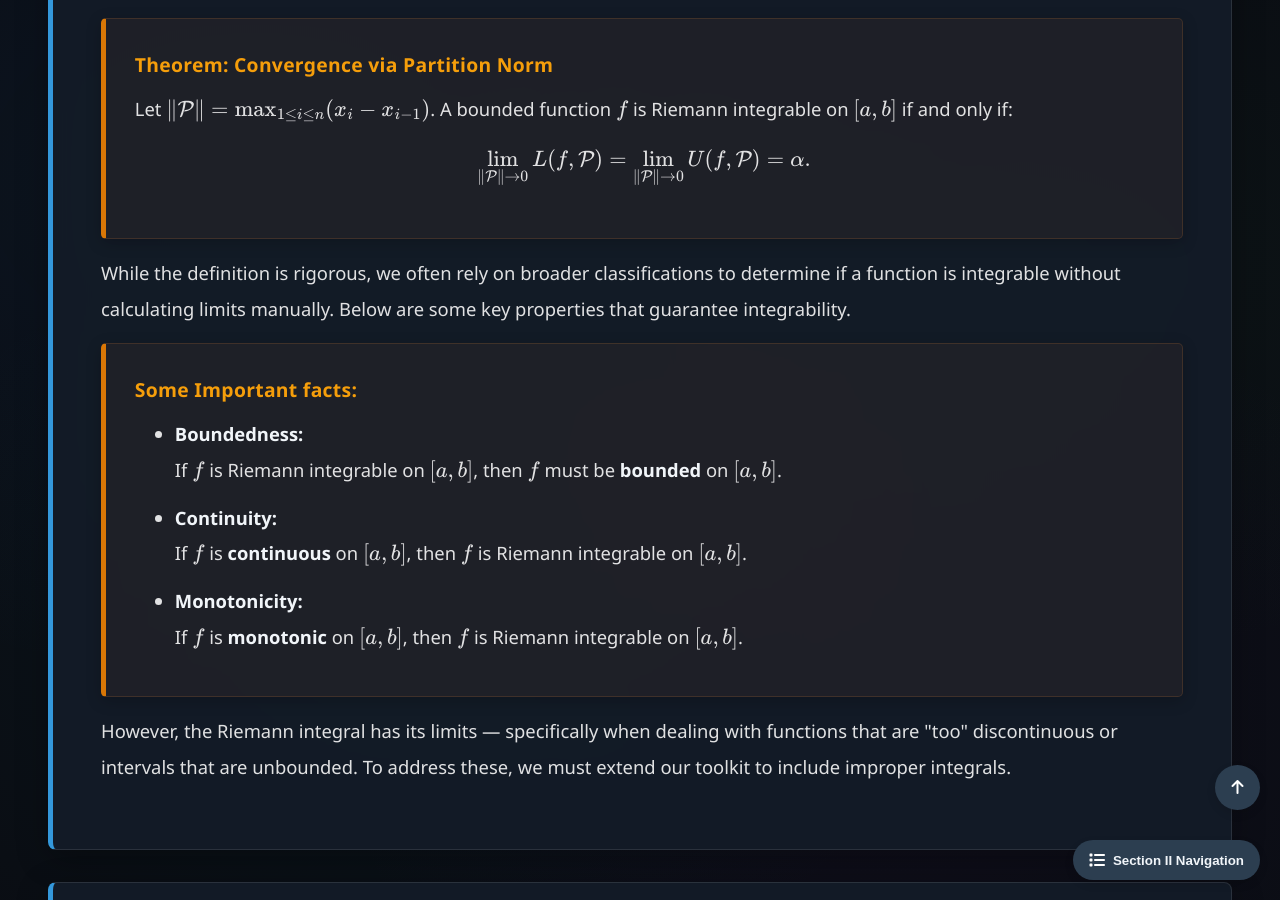
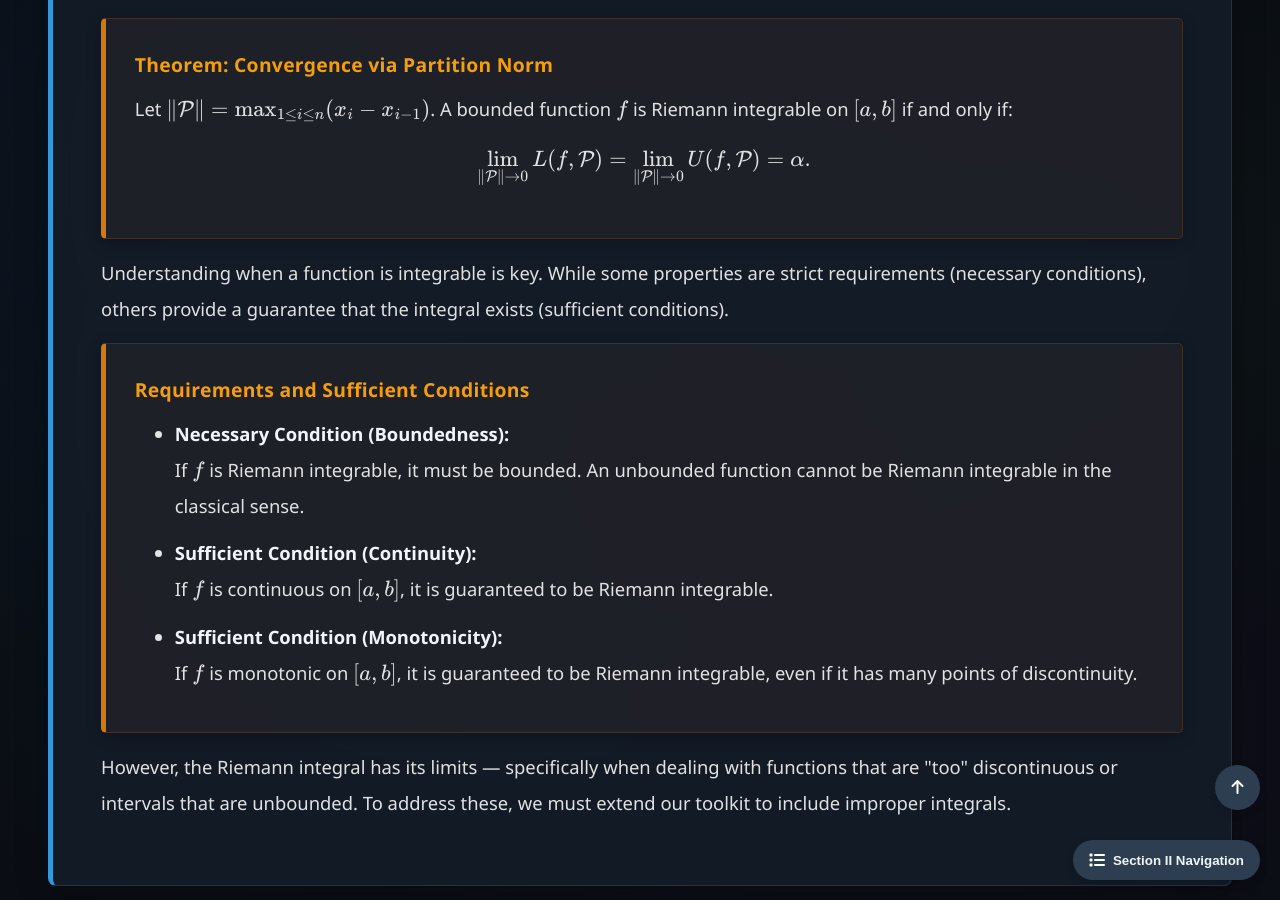
Before and after one commit to Yusukey01/yusukey01.github.io, a Jekyll site: the page built from Mathematics/Calculus/riemann.html, in a window 1280 px wide and 900 px high, scrolled down 2922 px. Built offline with Jekyll 4.4.1, drawn with Linux system fonts in a browser that asks for light colours.

Commit message:
revised explanations

```diff
--- a/Mathematics/Calculus/riemann.html
+++ b/Mathematics/Calculus/riemann.html
@@ -128,19 +128,19 @@ uses_python: false
                 </div>
 
                 <p>
-                    While the definition is rigorous, we often rely on broader classifications to determine if a function is integrable
-                    without calculating limits manually. Below are some key properties that guarantee integrability.
+                    Understanding when a function is integrable is key. While some properties are strict requirements (necessary conditions),
+                    others provide a guarantee that the integral exists (sufficient conditions).
                 </p>
 
                 <div class="theorem">
-                    <span class="theorem-title">Some Important facts:</span>
+                    <span class="theorem-title">Requirements and Sufficient Conditions</span>
                     <ul style="padding-left: 40px;">
-                        <li><strong>Boundedness:</strong><br>
-                            If \(f\) is Riemann integrable on \([a, b]\), then \(f\) must be <strong>bounded</strong> on \([a, b]\).</li>
-                        <li><strong>Continuity:</strong><br>
-                            If \(f\) is <strong>continuous</strong> on \([a, b]\), then \(f\) is Riemann integrable on \([a, b]\). </li>
-                        <li><strong>Monotonicity:</strong><br>
-                            If \(f\) is <strong>monotonic</strong> on \([a, b]\), then \(f\) is Riemann integrable on \([a, b]\).</li>
+                        <li><strong>Necessary Condition (Boundedness):</strong><br>
+                            If \(f\) is Riemann integrable, it must be bounded. An unbounded function cannot be Riemann integrable in the classical sense.</li>
+                        <li><strong>Sufficient Condition (Continuity):</strong><br>
+                            If \(f\) is continuous on \([a, b]\), it is guaranteed to be Riemann integrable.</li>
+                        <li><strong>Sufficient Condition (Monotonicity):</strong><br>
+                            If \(f\) is monotonic on \([a, b]\), it is guaranteed to be Riemann integrable, even if it has many points of discontinuity.</li>
                     </ul>
                 </div>
 
```
